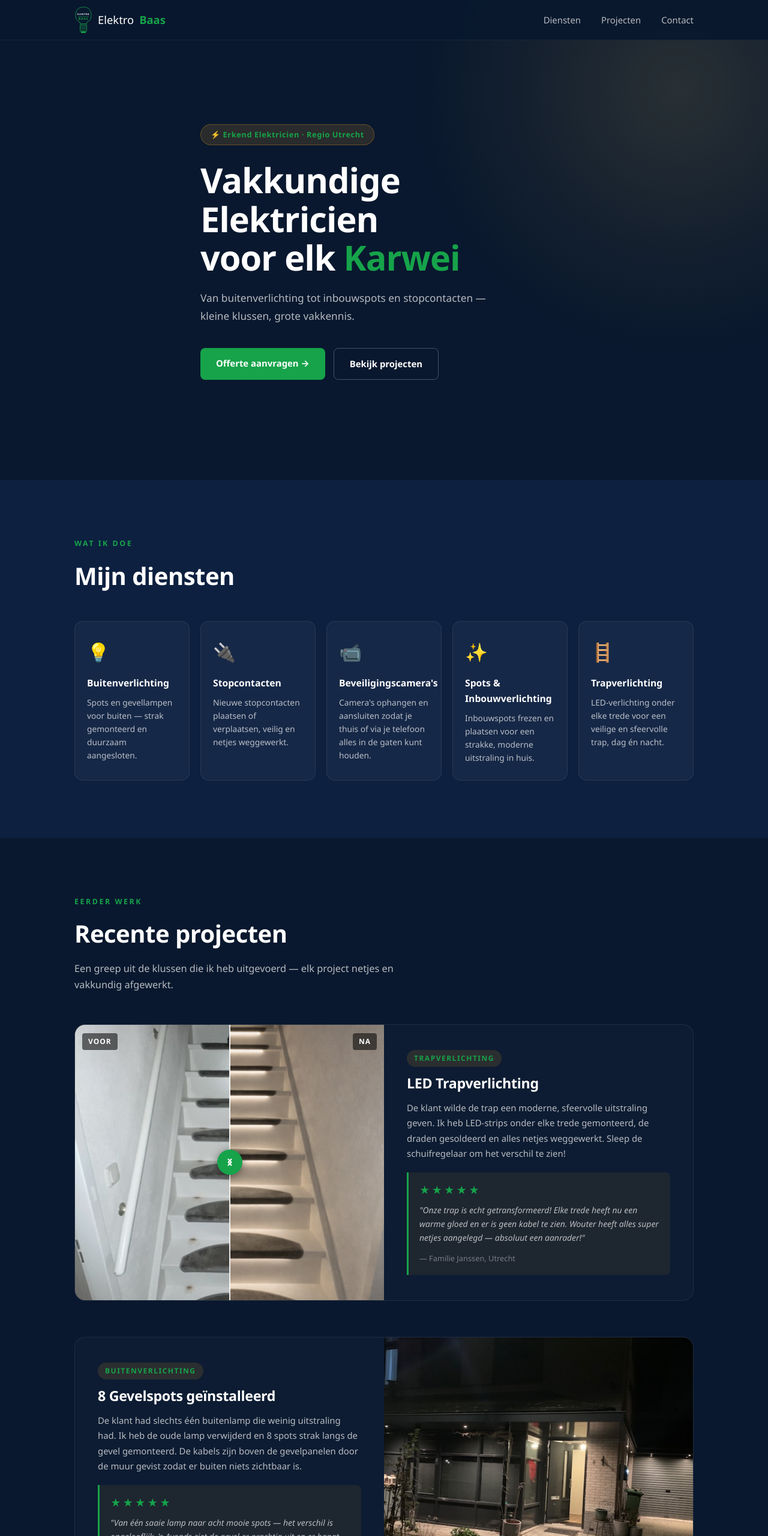
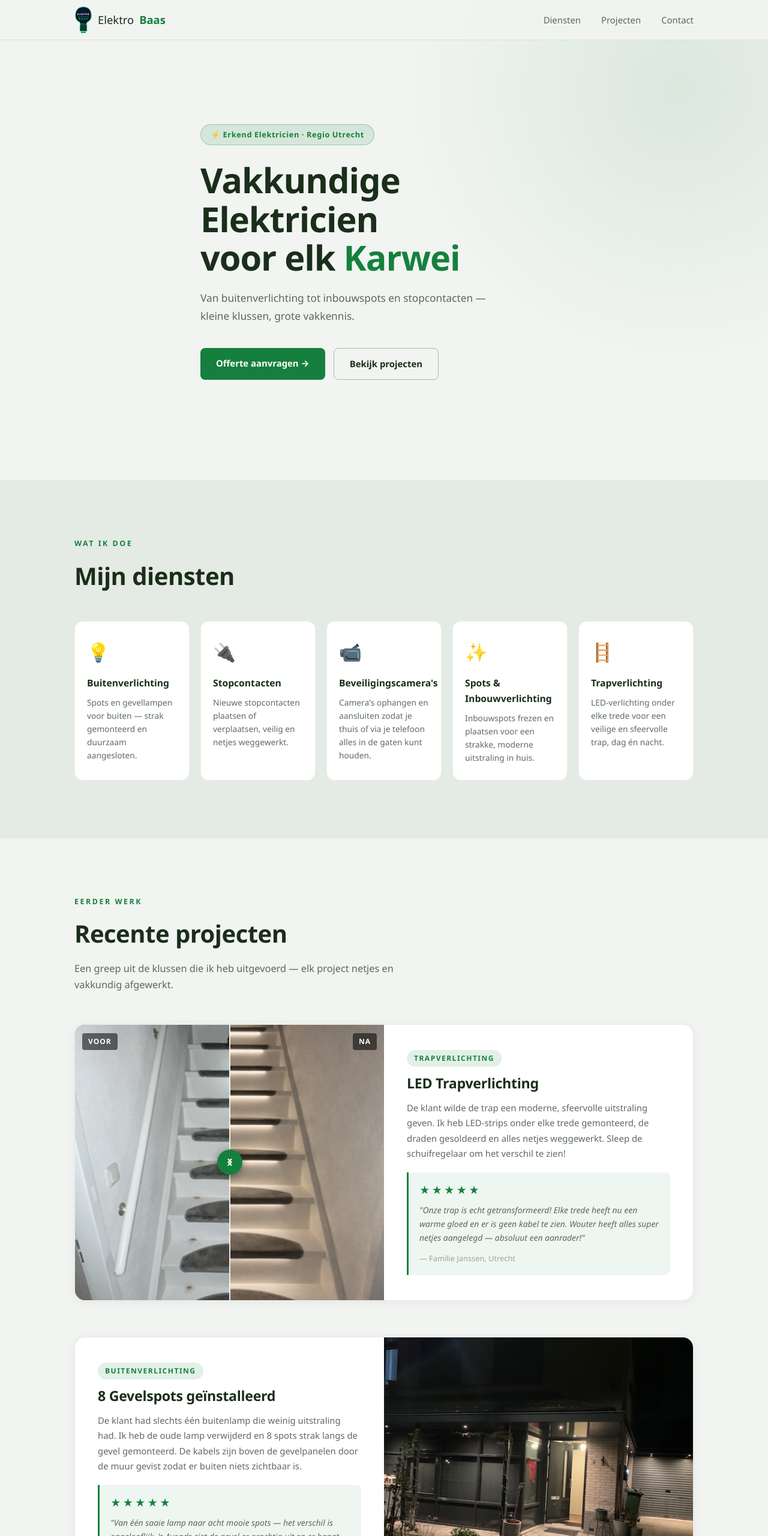
Before and after one commit to wouterbleijenberg-a11y/elektrobaas, a plain HTML site: page index.html in a window 1280 px wide. Shown: the top 2560 px of the page at 60% size. Drawn offline with Linux system fonts and the light colour scheme.

Commit message:
Kleurstijl gewijzigd naar Optie B - Lichtgrijs en Donkergroen

```diff
--- a/style.css
+++ b/style.css
@@ -2,12 +2,12 @@
 *, *::before, *::after { box-sizing: border-box; margin: 0; padding: 0; }
 
 :root {
-  --bg:      #09182e;
-  --bg2:     #0d2040;
-  --accent:  #16a34a;
-  --white:   #ffffff;
-  --white70: rgba(255,255,255,0.70);
-  --white40: rgba(255,255,255,0.40);
+  --bg:      #f1f4f1;
+  --bg2:     #e4eae4;
+  --accent:  #15803d;
+  --white:   #1a2e1a;
+  --white70: rgba(26,46,26,0.70);
+  --white40: rgba(26,46,26,0.40);
   --radius:  14px;
 }
 
@@ -31,8 +31,8 @@ body::before {
   height: 900px;
   background: radial-gradient(
     circle at center,
-    rgba(255, 210, 100, 0.13) 0%,
-    rgba(255, 190,  60, 0.05) 40%,
+    rgba(21, 128, 61, 0.10) 0%,
+    rgba(21, 128, 61, 0.04) 40%,
     transparent 70%
   );
   pointer-events: none;
@@ -52,9 +52,9 @@ body::before {
   top: 0;
   width: 100%;
   z-index: 200;
-  background: rgba(9, 24, 46, 0.93);
+  background: rgba(241, 244, 241, 0.95);
   backdrop-filter: blur(14px);
-  border-bottom: 1px solid rgba(255,255,255,0.06);
+  border-bottom: 1px solid rgba(26,46,26,0.10);
 }
 
 .nav-inner {
@@ -111,7 +111,7 @@ body::before {
   background: var(--bg2);
   padding: 18px 24px;
   gap: 18px;
-  border-top: 1px solid rgba(255,255,255,0.06);
+  border-top: 1px solid rgba(26,46,26,0.08);
 }
 .mobile-menu.open { display: flex; }
 .mobile-menu a { color: var(--white); text-decoration: none; font-size: 1.05rem; }
@@ -129,9 +129,9 @@ body::before {
 
 .badge {
   display: inline-block;
-  background: rgba(245,166,35,0.14);
+  background: rgba(21,128,61,0.12);
   color: var(--accent);
-  border: 1px solid rgba(245,166,35,0.30);
+  border: 1px solid rgba(21,128,61,0.30);
   padding: 6px 16px;
   border-radius: 100px;
   font-size: 0.80rem;
@@ -183,10 +183,10 @@ body::before {
   text-decoration: none;
   font-weight: 600;
   font-size: 0.93rem;
-  border: 1.5px solid rgba(255,255,255,0.25);
+  border: 1.5px solid rgba(26,46,26,0.30);
   transition: border-color 0.2s, transform 0.15s;
 }
-.btn-outline:hover { border-color: var(--white); transform: translateY(-2px); }
+.btn-outline:hover { border-color: var(--accent); transform: translateY(-2px); }
 
 .btn-full { width: 100%; text-align: center; padding: 15px; font-size: 1rem; }
 
@@ -233,14 +233,14 @@ body::before {
 }
 
 .dienst-card {
-  background: rgba(255,255,255,0.04);
-  border: 1px solid rgba(255,255,255,0.08);
+  background: #ffffff;
+  border: 1px solid rgba(26,46,26,0.08);
   border-radius: var(--radius);
   padding: 26px 20px;
   transition: border-color 0.25s, transform 0.2s;
 }
 .dienst-card:hover {
-  border-color: rgba(245,166,35,0.45);
+  border-color: rgba(21,128,61,0.45);
   transform: translateY(-4px);
 }
 .dienst-icon { font-size: 1.9rem; margin-bottom: 14px; }
@@ -253,11 +253,12 @@ body::before {
 .project-card {
   display: grid;
   grid-template-columns: 1fr 1fr;
-  border: 1px solid rgba(255,255,255,0.07);
+  border: 1px solid rgba(26,46,26,0.09);
   border-radius: 18px;
   overflow: hidden;
   margin-bottom: 60px;
-  background: rgba(255,255,255,0.02);
+  background: #ffffff;
+  box-shadow: 0 2px 16px rgba(0,0,0,0.06);
 }
 
 .project-card-reverse .project-img { order: 2; }
@@ -283,7 +284,7 @@ body::before {
 
 .project-tag {
   display: inline-block;
-  background: rgba(245,166,35,0.13);
+  background: rgba(21,128,61,0.12);
   color: var(--accent);
   font-size: 0.75rem;
   font-weight: 700;
@@ -309,7 +310,7 @@ body::before {
 }
 
 .review {
-  background: rgba(245,166,35,0.07);
+  background: rgba(21,128,61,0.07);
   border-left: 3px solid var(--accent);
   border-radius: 0 8px 8px 0;
   padding: 16px 18px;
@@ -418,8 +419,8 @@ body::before {
 .contact-item a:hover { color: var(--accent); }
 
 .contact-form {
-  background: rgba(255,255,255,0.03);
-  border: 1px solid rgba(255,255,255,0.08);
+  background: #ffffff;
+  border: 1px solid rgba(26,46,26,0.09);
   border-radius: 16px;
   padding: 34px;
   display: flex;
@@ -432,8 +433,8 @@ body::before {
 .form-group label { font-size: 0.83rem; font-weight: 600; color: var(--white); }
 
 .form-group input, .form-group textarea {
-  background: rgba(255,255,255,0.05);
-  border: 1px solid rgba(255,255,255,0.11);
+  background: #f1f4f1;
+  border: 1px solid rgba(26,46,26,0.12);
   border-radius: 8px;
   padding: 12px 14px;
   color: var(--white);
@@ -443,21 +444,23 @@ body::before {
   resize: vertical;
   transition: border-color 0.2s;
 }
-.form-group input::placeholder, .form-group textarea::placeholder { color: rgba(255,255,255,0.28); }
+.form-group input::placeholder, .form-group textarea::placeholder { color: rgba(26,46,26,0.35); }
 .form-group input:focus, .form-group textarea:focus { border-color: var(--accent); }
 
 /* ── FOOTER ── */
 .footer {
-  background: var(--bg);
-  border-top: 1px solid rgba(255,255,255,0.06);
+  background: #1a2e1a;
+  border-top: 1px solid rgba(26,46,26,0.10);
   padding: 38px 0;
   position: relative;
   z-index: 1;
 }
 .footer-inner { display: flex; flex-direction: column; align-items: center; gap: 10px; text-align: center; }
-.footer p { color: var(--white40); font-size: 0.84rem; line-height: 1.8; }
-.footer a { color: var(--white40); text-decoration: none; }
-.footer a:hover { color: var(--accent); }
+.footer p { color: rgba(255,255,255,0.45); font-size: 0.84rem; line-height: 1.8; }
+.footer a { color: rgba(255,255,255,0.45); text-decoration: none; }
+.footer a:hover { color: #4ade80; }
+.footer .logo { color: #ffffff; }
+.footer .logo strong { color: #4ade80; }
 
 /* ── RESPONSIVE ── */
 @media (max-width: 820px) {
```
